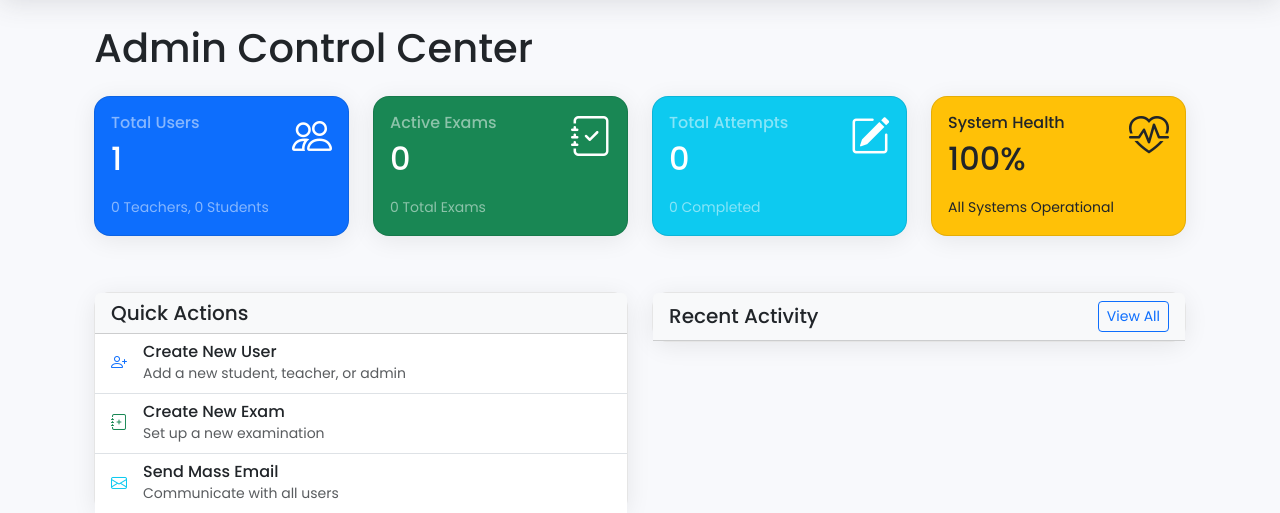
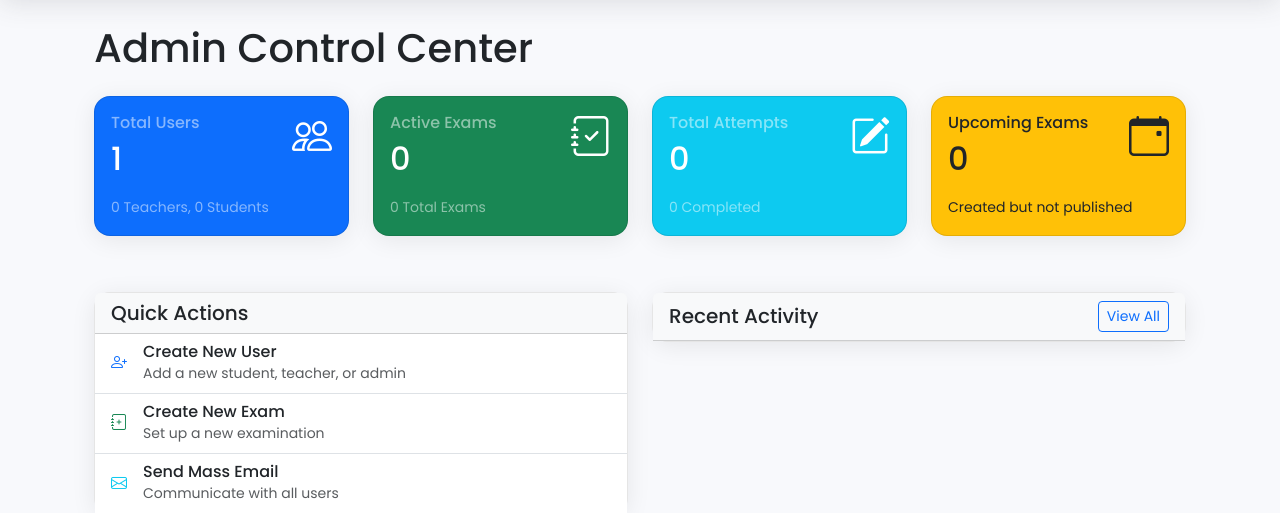
Before and after one commit to tanushg07/ExamPro, a Flask app: page /admin/dashboard in a window 1280 px wide. Shown: the part 64-577 px from the top of the page. Run offline with Flask 3, Linux system fonts and the light colour scheme; the visitor is signed in with stand-in values (Sample User, id 1); data comes from the database, SQL or seed files in the repository; data that the repository does not hold is empty; some libraries are stand-ins or nearby versions.

Commit message:
Admin dashboard change

```diff
--- a/templates/dashboard/admin_dashboard.html
+++ b/templates/dashboard/admin_dashboard.html
@@ -90,15 +90,15 @@
                 <div class="card-body">
                     <div class="d-flex justify-content-between">
                         <div>
-                            <h6 class="text-dark-50">System Health</h6>
-                            <h2 class="mb-0">100%</h2>
+                            <h6 class="text-dark-50">Upcoming Exams</h6>
+                            <h2 class="mb-0">{{ exams|rejectattr('is_published', 'equalto', true)|list|length }}</h2>
                         </div>
                         <div class="text-right">
-                            <i class="bi bi-heart-pulse display-6"></i>
+                            <i class="bi bi-calendar-event display-6"></i>
                         </div>
                     </div>
                     <div class="mt-3">
-                        <small class="text-dark-50">All Systems Operational</small>
+                        <small class="text-dark-50">Created but not published</small>
                     </div>
                 </div>
             </div>
```
